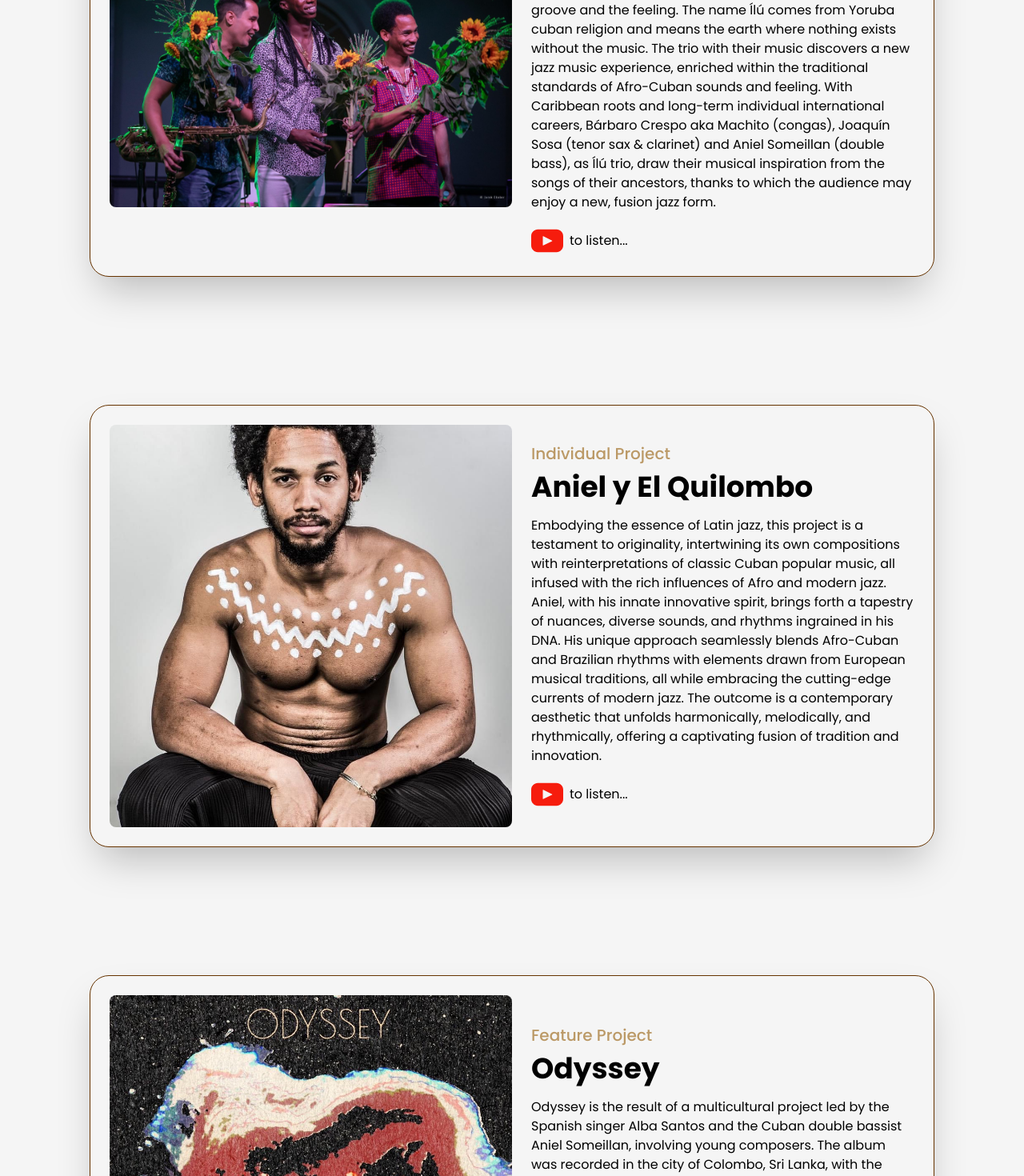
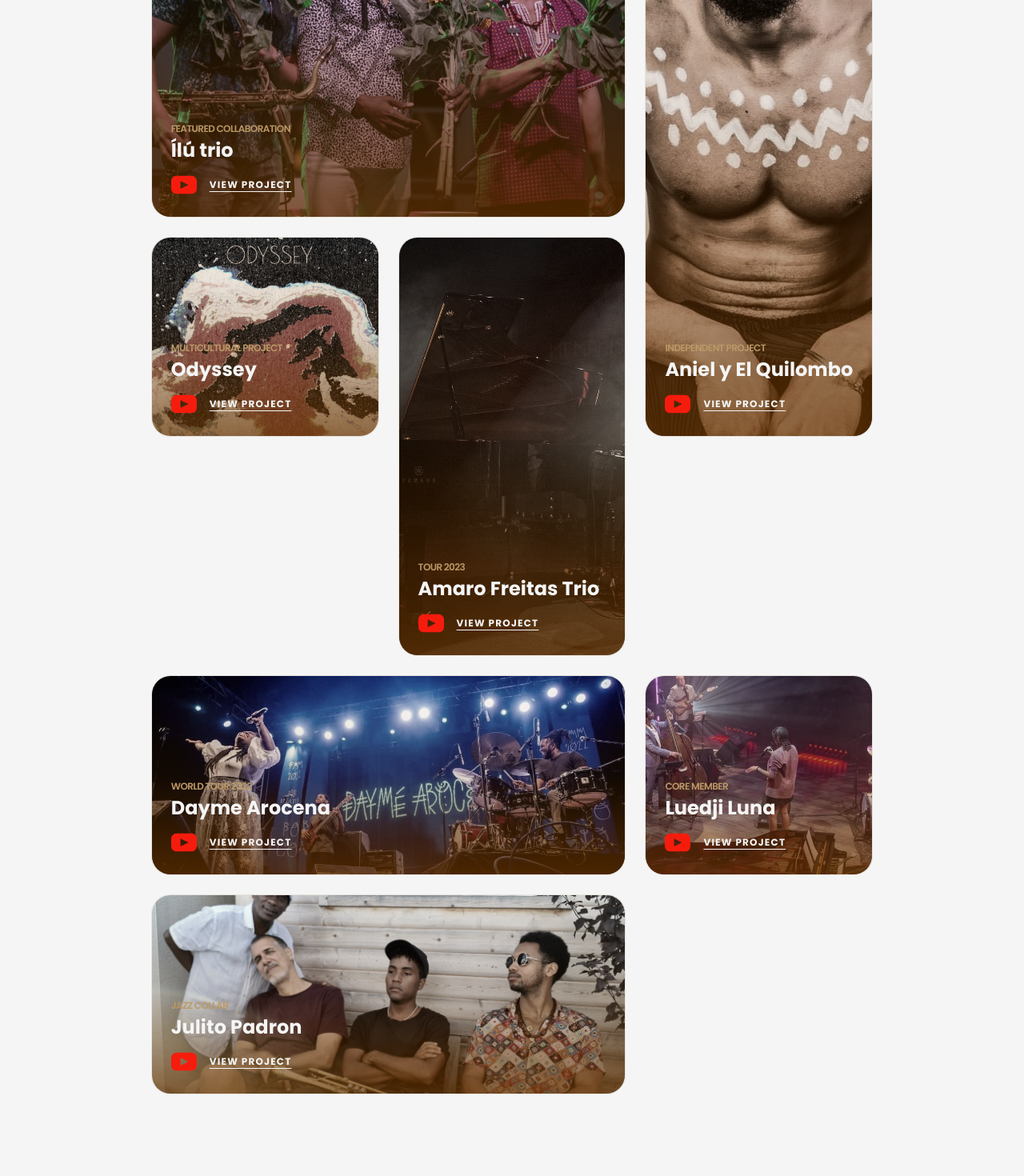
Before and after one commit to anisomegala/aniel_website, a Next.js app: page /projects in a window 1280 px wide. Shown: the part 620-2090 px from the top of the page at 80% size. Built offline with nearby package versions, Linux system fonts and the light colour scheme; no server answers.

Commit message:
improved project page

```diff
--- a/src/pages/projects.js
+++ b/src/pages/projects.js
@@ -4,149 +4,148 @@ import Layout from '../components/Layout'
 import Head from 'next/head'
 import Image from 'next/image'
 import Link from 'next/link'
-import {YoutubeIcon} from '../components/icons'
+import { motion } from 'framer-motion'
+import { YoutubeIcon } from '../components/icons'
+
+// Image Imports
 import project1 from '../../public/images/projects/Ilu trio.jpg'
 import project2 from '../../public/images/projects/AnielQuilombo.jpg'
 import project3 from '../../public/images/projects/Odyssey.jpg'
-
 import project4 from '../../public/images/projects/Amaro_Freitas_2023_MJF.jpg'
 import project5 from '../../public/images/projects/DaymeArocena.jpg'
 import project6 from '../../public/images/projects/LuedjiLuna.jpg'
 import project7 from '../../public/images/projects/JulitoPadron.jpg'
 
+const FramerImage = motion(Image);
 
-const Project = ({type, title, summary, img, link, youtube}) => {
+// 1. Improved Card for the Puzzle Grid
+const ProjectCard = ({ type, title, img, link, youtube, className="" }) => {
     return (
-        <article className='w-full flex items-center justify-center p-2 relative flex-col rounded-2xl border border-solid border-dark bg-primaryDark text-light dark:bg-light dark:text-dark
-        xs:p-4
-
-        '>
-            <Link href={link} target="_blank"
-            className='w-full cursor-pointer overflow-hidden rounded-lg'
+        <motion.article
+            initial={{ opacity: 0, y: 20 }}
+            whileInView={{ opacity: 1, y: 0 }}
+            viewport={{ once: true }}
+            className={`relative w-full group flex flex-col items-start justify-end overflow-hidden rounded-3xl border border-dark/10 dark:border-light/10 bg-light dark:bg-dark ${className}`}
         >
-                <Image src={img} alt={title} className='w-full h-auto'/>
+            {/* Image Layer */}
+            <Link href={link} target="_blank" className='absolute inset-0 z-0 cursor-pointer overflow-hidden'>
+                <FramerImage
+                    src={img}
+                    alt={title}
+                    className='w-full h-full object-cover grayscale-[0.5] group-hover:grayscale-0 transition-all duration-700 group-hover:scale-110'
+                    whileHover={{ scale: 1.1 }}
+                    sizes="(max-width: 768px) 100vw, (max-width: 1200px) 50vw, 33vw"
+                />
+                {/* Overlay Gradient for readability */}
+                <div className="absolute inset-0 bg-gradient-to-t from-dark/90 via-dark/20 to-transparent opacity-80 group-hover:opacity-60 transition-opacity" />
             </Link>
 
-            <div className='w-full flex flex-col items-start justify-between mt-4'>
-                <span className='font-medium text-medium text-light dark:text-dark'>{type}</span>
-                <Link href={link} target="_blank" className='hover:underline underline-offset-2 dark:text-dark'>
-                    <h2 className='my-2 w-full text-left text-3xl font-bold lg:text2xl'>{title}</h2>
+            {/* Content Layer (Stays at the bottom) */}
+            <div className='relative z-10 w-full p-6 flex flex-col items-start text-light pointer-events-none'>
+                <span className='text-primary dark:text-primaryDark font-semibold text-xs tracking-tighter uppercase mb-1'>
+                   {type}
+                </span>
+                <h2 className='text-2xl font-bold leading-tight mb-3 group-hover:text-primary transition-colors'>
+                   {title}
+                </h2>
+
+                <div className='flex items-center gap-4 pointer-events-auto'>
+                    <Link href={youtube} target="_blank" className='w-8 hover:scale-110 transition-transform'>
+                        <YoutubeIcon className="!fill-light group-hover:!fill-primary" />
                     </Link>
-                <p className='my-2 font-small sm:text-sm'>{summary}</p>
-                <div className='mt-2 flex items-center gap-2 bg-light rounded-lg px-2'>
-                    <Link href={youtube} target="_blank"  className='w-10'> <YoutubeIcon /> </Link>
+                    <Link href={link} target="_blank" className='text-xs font-bold uppercase underline underline-offset-4 tracking-widest hover:text-primary'>
+                        View Project
+                    </Link>
                 </div>
             </div>
-        </article>
+        </motion.article>
     )
 }
 
-
-const FeatureProject = ({type, title, summary, img, link, youtube}) => {
-    return (
-        <article className='w-full mt-16 flex items-center justify-between rounded-3xl p-6 border border-solid border-dark bg-light shadow-2xl
-            lg:flex-col lg:p-8 xs:rounded-2xl xs:rounded-br-3xl xs:p-4 xs:mt-8
-        '>
-            <Link href={link} target="_blank"
-            className='w-1/2 cursor-pointer overflow-hidden rounded-lg lg:w-full'
-            >
-                <Image src={img} alt={title} className='w-full h-auto '/>
-            </Link>
-
-            <div className='w-1/2 flex flex-col items-start justify-between pl-6 lg:w-full lg:pl-0 lg:pt-6'>
-                <span className='text-primary font-medium text-xl xs:text-base'>{type}</span>
-                <Link href={link} target="_blank" className='hover:underline underline-offset-2'>
-                    <h2 className='my-2 w-full text-left text-4xl font-bold sm:text-sm'>{title}</h2>
-                </Link>
-                <p className='my-2 font-small'>{summary}</p>
-                <div className='mt-2 flex items-center gap-2'>
-                    <Link href={youtube} target="_blank"  className='w-10'> <YoutubeIcon /> </Link>
-                    <Link href={link} target="_blank" className='hover:underline underline-offset-2'>to listen...</Link>
-                </div>
-            </div>
-        </article>
-    )
-}
-
-const projects = () => {
+const ProjectsPage = () => {
     return (
         <>
             <Head>
-                <title>
-                    Aniel Someillan | Projects
-                </title>
-                <meta name='All information about my past, present and future projects and artist colaborations' content='My project page' />
+                <title>Aniel Someillan | Projects Portfolio</title>
+                <meta name='description' content='International Jazz Collaborations and Original Projects by Aniel Someillan.' />
             </Head>
-            <main className='w-full mb-16 flex flex-col items-center justify-center xs:mt-5'>
+            <main className='w-full mb-16 flex flex-col items-center justify-center bg-light dark:bg-dark'>
                 <Layout className='pt-16'>
-                    <AnimatedText className='text-6xl lg:!text-5xl sm:mb-6 sm:!text-4xl xs:!text-2xl xs:!mb-0' text={`"Imagination it's the preview of life's coming attractions."`} />
-                    <div className='grid grid-cols-12 gap-24 xl:gap-x-16 lg:gap-x-8 md:gap-y-8 sm:gap-x-1 '>
-                        <div className='col-span-12'>
-                            <FeatureProject
-                            type="Feature Project"
+                    <AnimatedText
+                        className='mb-16 lg:!text-7xl sm:mb-8 sm:!text-6xl xs:!text-3xl'
+                        text="Visual Journey through Music"
+                    />
+
+                    {/* 2. THE PUZZLE GRID ENGINE */}
+                    <div className='grid grid-cols-12 auto-rows-[250px] gap-6 md:gap-4 sm:flex sm:flex-col'>
+
+                        {/* Huge Main Piece */}
+                        <ProjectCard
+                            type="Featured Collaboration"
                             title="Ílú trio"
-                            summary="Their music cannot be put in just few words — it needs to be listened to get you carried away with the melody, the groove and the feeling. The name Ílú comes from Yoruba cuban religion and means the earth where nothing exists without the music. The trio with their music discovers a new jazz music experience, enriched within the traditional standards of Afro-Cuban sounds and feeling. With Caribbean roots and long-term individual international careers, Bárbaro Crespo aka Machito (congas), Joaquín Sosa (tenor sax & clarinet) and Aniel Someillan (double bass), as Ílú trio, draw their musical inspiration from the songs of their ancestors, thanks to which the audience may enjoy a new, fusion jazz form."
                             img={project1}
                             link='https://ilu-epk.vercel.app'
                             youtube="https://www.youtube.com/watch?v=ug-NmgN5D78&t=1470s"
+                            className="col-span-8 row-span-2 md:col-span-12"
                         />
-                        </div>
-                        <div className='col-span-12'>
-                            <FeatureProject
-                            type="Individual Project"
+
+                        {/* Tall Piece */}
+                        <ProjectCard
+                            type="Independent Project"
                             title="Aniel y El Quilombo"
-                            summary="Embodying the essence of Latin jazz, this project is a testament to originality, intertwining its own compositions with reinterpretations of classic Cuban popular music, all infused with the rich influences of Afro and modern jazz. Aniel, with his innate innovative spirit, brings forth a tapestry of nuances, diverse sounds, and rhythms ingrained in his DNA. His unique approach seamlessly blends Afro-Cuban and Brazilian rhythms with elements drawn from European musical traditions, all while embracing the cutting-edge currents of modern jazz. The outcome is a contemporary aesthetic that unfolds harmonically, melodically, and rhythmically, offering a captivating fusion of tradition and innovation."
                             img={project2}
-                            link='https://open.spotify.com/album/1DREd4DiKoBZysb3warjl5?si=L3VRM6QYQfaWEjC4DWLsxQ'
+                            link='http://googleusercontent.com/spotify.com/6'
                             youtube="https://www.youtube.com/watch?v=QtgpURPdVQc&t=3934s"
+                            className="col-span-4 row-span-3 md:col-span-6 sm:h-[400px]"
                         />
-                        </div>
-                        <div className='col-span-12'>
-                            <FeatureProject
-                            type="Feature Project"
+
+                        {/* Wide Piece */}
+                        <ProjectCard
+                            type="Multicultural Project"
                             title="Odyssey"
-                            summary="Odyssey is the result of a multicultural project led by the Spanish singer Alba Santos and the Cuban double bassist Aniel Someillan, involving young composers. The album was recorded in the city of Colombo, Sri Lanka, with the Brazilian drummer Isaias Alves and the Indian pianist Anurag Naidú. It brings together compositions that emerged during this collaboration, resulting in an extravagant intercultural project."
                             img={project3}
-                            link='https://open.spotify.com/album/1dVpFsHYwATW0VsPGfd5ZI?si=qeTUwMXQTZWhFsrJGwlVAQ'
+                            link='http://googleusercontent.com/spotify.com/7'
                             youtube="https://www.youtube.com/watch?v=ysGmw90I-18&t=4s"
+                            className="col-span-4 row-span-1 md:col-span-6"
                         />
-                        </div>
-                        <div className='col-span-6 sm:col-span-12'>
-                            <Project
-                            type="Summer and Winter Fall 2023"
+
+                        {/* Standard Block */}
+                        <ProjectCard
+                            type="Tour 2023"
                             title="Amaro Freitas Trio"
                             img={project4}
-                            link='https://open.spotify.com/artist/3Y37ixG7KDgDqxSE6PL679?si=DpaHeyL2Taa72o8311OY7Q'
+                            link='http://googleusercontent.com/spotify.com/8'
                             youtube="https://www.youtube.com/watch?v=7dIrnzFM4hI&t=201s"
+                            className="col-span-4 row-span-2 md:col-span-12"
                         />
-                        </div>
-                        <div className='col-span-6 sm:col-span-12'>
-                             <Project
-                            type="Summer and Fall Tour 2022"
+
+                        {/* Horizontal Piece */}
+                        <ProjectCard
+                            type="World Tour 2022"
                             title="Dayme Arocena"
                             img={project5}
-                            link='https://open.spotify.com/track/4YKRvsBW0T6Db4Owvx6TNf?si=2ab32c9e62074a7a'
+                            link='http://googleusercontent.com/spotify.com/9'
                             youtube="https://www.youtube.com/watch?v=WRC0nbpEFJ8"
+                            className="col-span-8 row-span-1 md:col-span-12"
                         />
-                        </div>
-                        <div className='col-span-6 sm:col-span-12'>
-                             <Project
-                            type="Band Member 2016-2020"
+
+                        {/* Small Dynamic Blocks */}
+                        <ProjectCard
+                            type="Core Member"
                             title="Luedji Luna"
                             img={project6}
-                            link='https://open.spotify.com/track/5TTWOyGAjATPEuDiTIRd62?si=f9a259e68e9b40e6'
+                            link='https://open.spotify.com/album/1dVpFsHYwATW0VsPGfd5ZI?si=qeTUwMXQTZWhFsrJGwlVAQ0'
                             youtube="https://www.youtube.com/watch?v=YwoCX1z2at8&t=3535s"
+                            className="col-span-4 row-span-1 md:col-span-6"
                         />
-                        </div>
-                        <div className='col-span-6 sm:col-span-12'>
-                             <Project
-                            type="Artist Colaborations"
+                        <ProjectCard
+                            type="Jazz Collab"
                             title="Julito Padron"
                             img={project7}
                             link='#'
                             youtube="#"
+                            className="col-span-8 row-span-1 md:col-span-6"
                         />
-                        </div>
                     </div>
                 </Layout>
             </main>
@@ -154,4 +153,4 @@ const projects = () => {
     )
 }
 
-export default projects
+export default ProjectsPage
```
Lines whose indentation alone changed are shown as unchanged.
